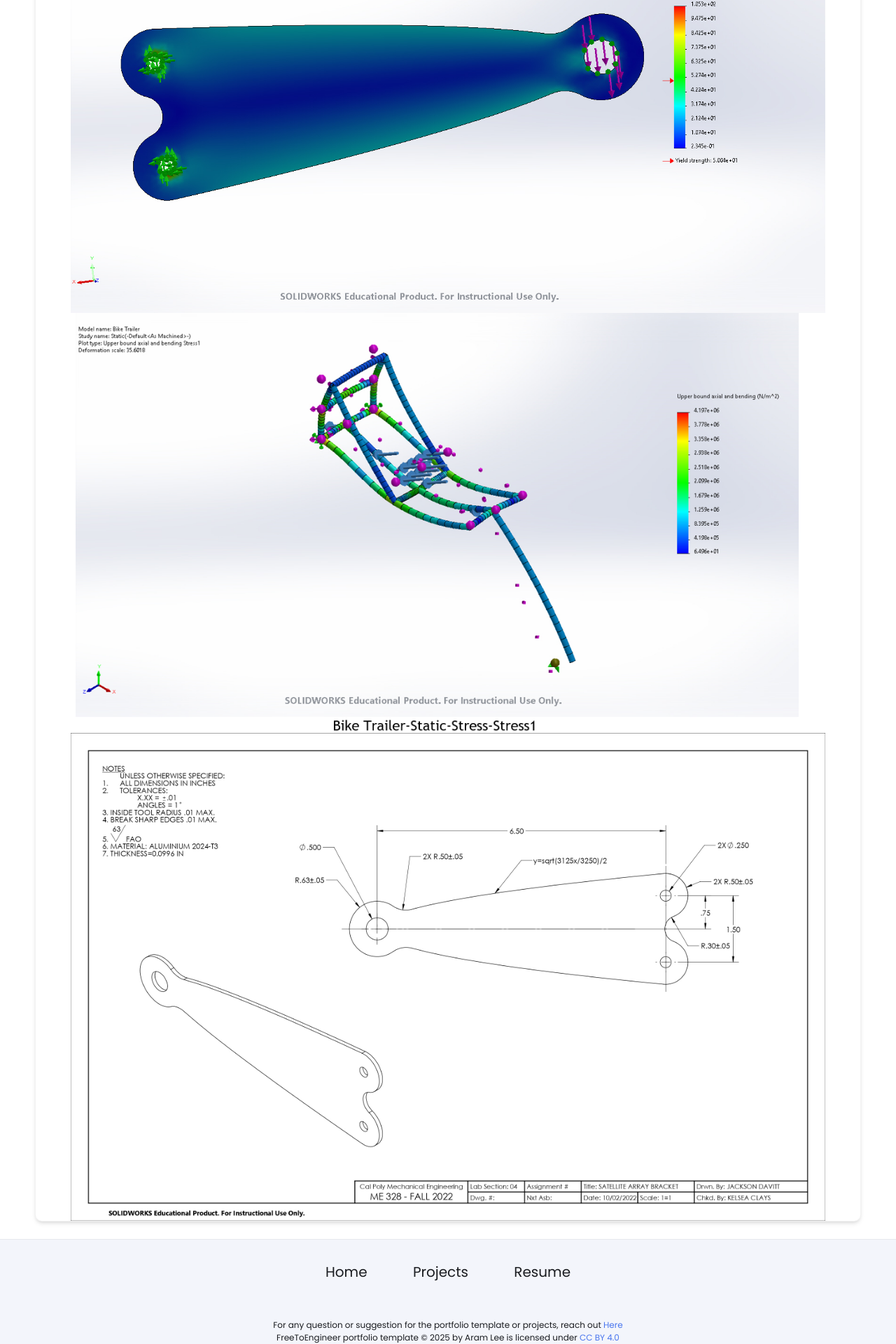
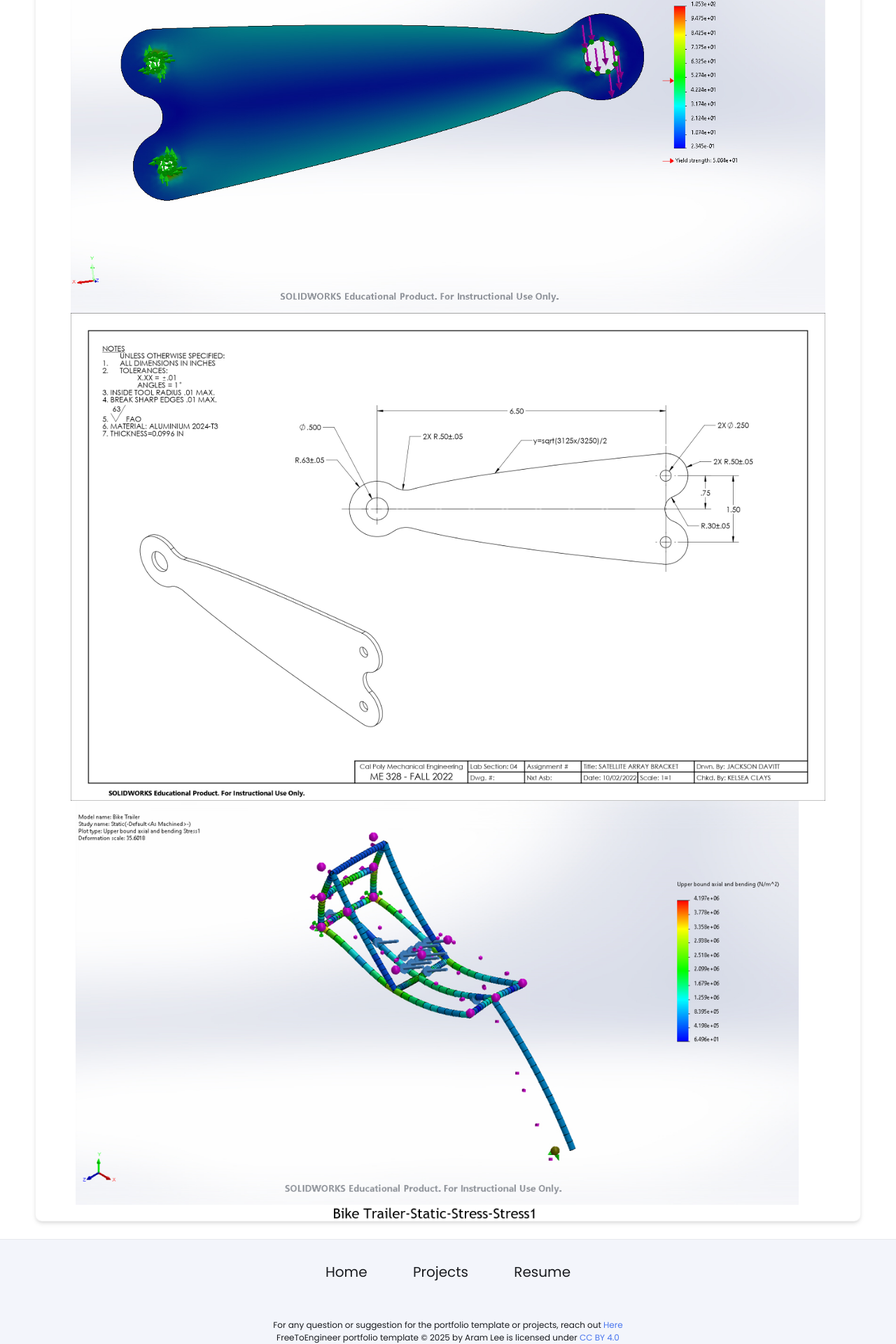
Before and after one commit to jddavitt/jddavitt.github.io, a Jekyll site: the page built from _projects/FEA-Lab/index.md, in a window 1280 px wide. Shown: the part 875-2795 px from the top of the page at 70% size. Built offline with Jekyll 4.4.1, drawn with Linux system fonts in a browser that asks for light colours.

Commit message:
Update index.md

```diff
--- a/_projects/FEA-Lab/index.md
+++ b/_projects/FEA-Lab/index.md
@@ -8,5 +8,5 @@ skills:
 main-image: /final bracket AL stress.jpg
 ---
 {% include image-gallery.html images="final bracket AL stress.jpg" height="600" %}
+{% include image-gallery.html images="bracket-drawing.jpg" height="1000" %}
 {% include image-gallery.html images="Bike Trailer Static Loading FEA Results.png" height="600" %}
-{% include image-gallery.html images="bracket-drawing.jpg" height="1000" %}
```
